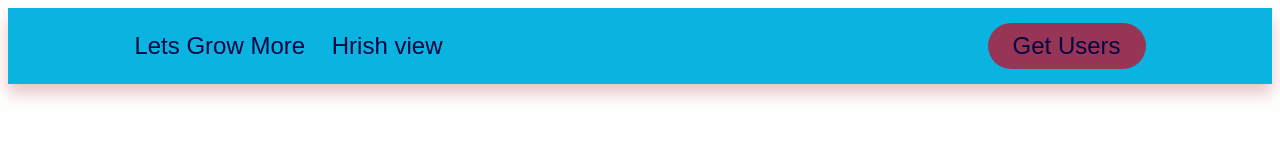
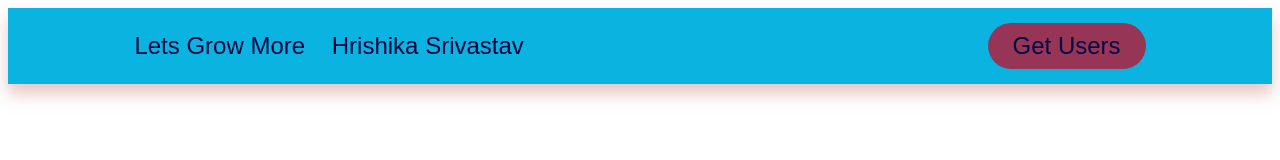
Before and after one commit to hrishika01/LGMVIP-Web-2, a plain HTML site: page index.html in a window 1280 px wide. Drawn offline with Linux system fonts and the light colour scheme.

Commit message:
Update index.html

```diff
--- a/index.html
+++ b/index.html
@@ -14,7 +14,7 @@
 <body>
     <header>
         <div class="logo-text">
-            <a href="#">Lets Grow More &nbsp;&nbsp;&nbsp;Hrish view</a>
+            <a href="#">Lets Grow More &nbsp;&nbsp;&nbsp;Hrishika Srivastav</a>
         </div>
         <button class="cta" id="nav-btn" href="#">Get Users</button>
     </header>
```
